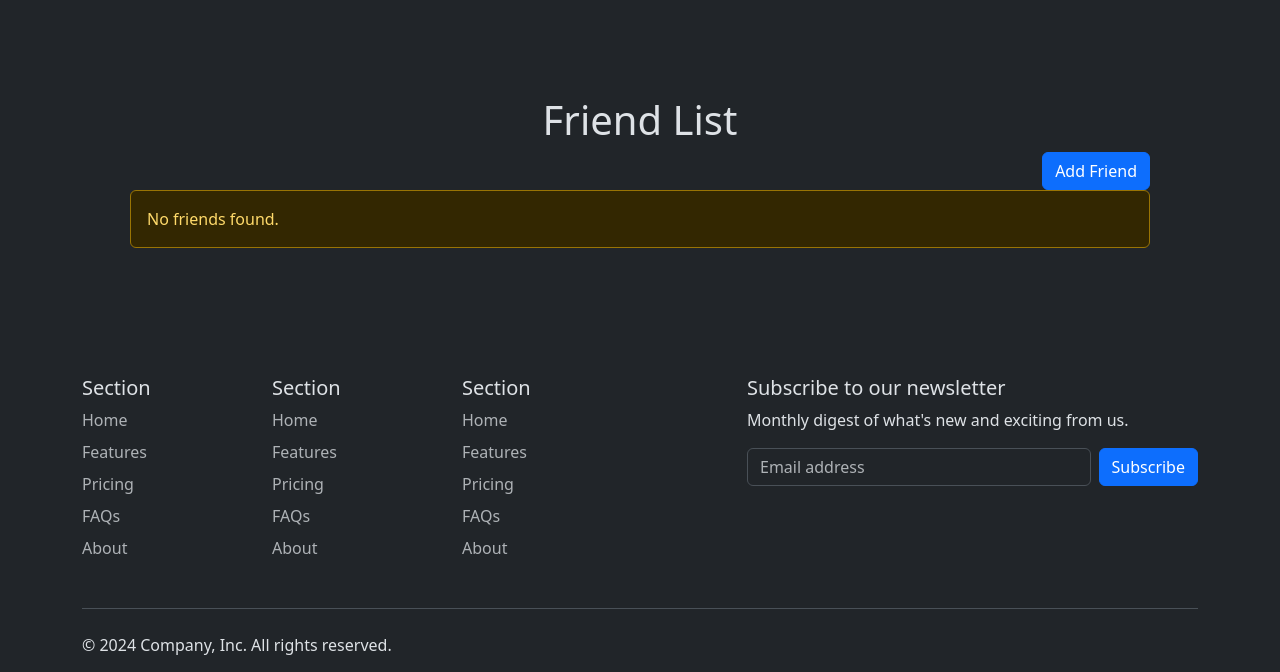
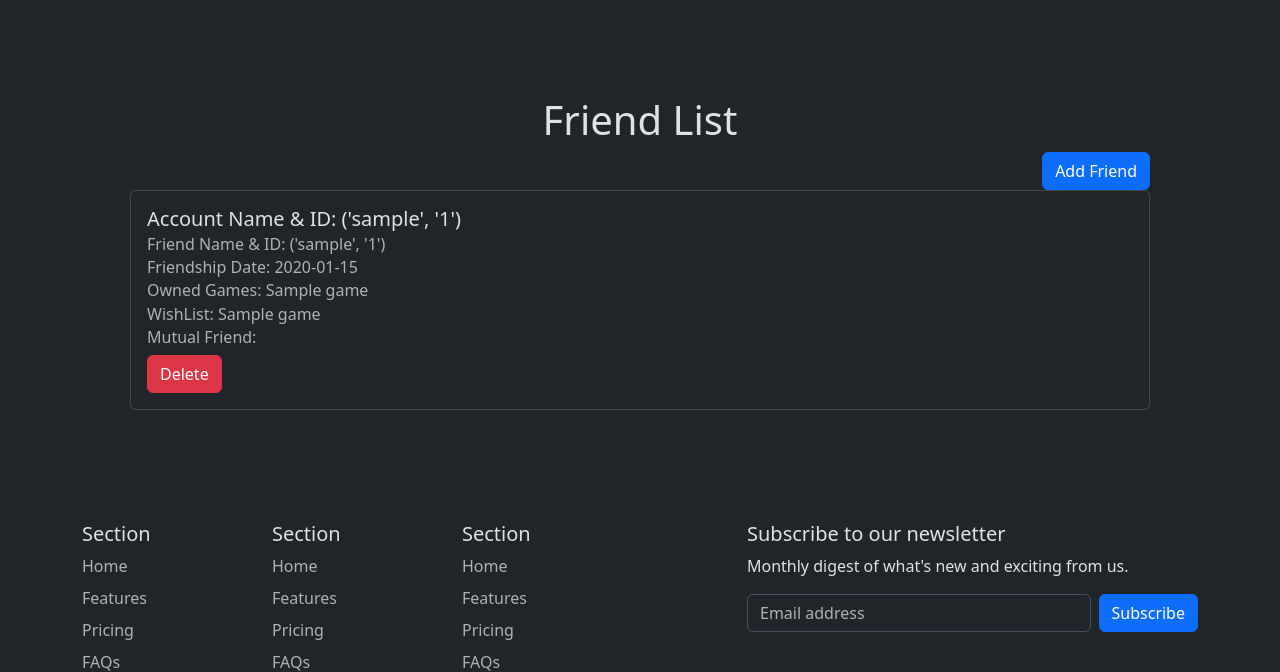
Before and after one commit to kxnjo/Fry, a Flask app: page /friendlist/view-friends in a window 1280 px wide. Shown: the part 76-748 px from the top of the page. Run offline with Flask 3, Linux system fonts and the light colour scheme; the visitor is signed in with stand-in values (Sample User, id 1); tables that the repository leaves empty hold one stand-in row (values such as "Sample post"); some libraries are stand-ins or nearby versions.

Commit message:
not done transferring to desktop hehe

```diff
--- a/routes/friend.py
+++ b/routes/friend.py
@@ -1,4 +1,4 @@
-from flask import Blueprint, render_template, request
+from flask import Blueprint, render_template, request, session
 import mysql.connector
 import config
 import datetime
@@ -21,20 +21,22 @@ def create_connection():
 @login_required
 def view_friends():
     conn = create_connection()
+    user_id=session["user_id"]
     if conn is None:
         return "Failed to connect to database"
     try:
         cur = conn.cursor()
-        user1_id = 'u2'
         cur.execute('''
             SELECT
-                f.user1_id, f.user2_id, f.friendship_date, u1.username , u2.username,
+                f.user1_id, f.user2_id, f.friendship_date, u1.username, u2.username,
                 IF(f.user1_id = %s,
                     GROUP_CONCAT(DISTINCT g2_wanted.title ORDER BY g2_wanted.title ASC),
-                    GROUP_CONCAT(DISTINCT g1_wanted.title ORDER BY g1_wanted.title ASC)),
+                    GROUP_CONCAT(DISTINCT g1_wanted.title ORDER BY g1_wanted.title ASC)
+                ) AS wanted_games,
                 IF(f.user1_id = %s,
                     GROUP_CONCAT(DISTINCT g2_owned.title ORDER BY g2_owned.title ASC),
-                    GROUP_CONCAT(DISTINCT g1_owned.title ORDER BY g1_owned.title ASC))
+                    GROUP_CONCAT(DISTINCT g1_owned.title ORDER BY g1_owned.title ASC)
+                ) AS owned_games
             FROM friend f
             JOIN user u1 ON f.user1_id = u1.user_id
             JOIN user u2 ON f.user2_id = u2.user_id
@@ -48,17 +50,35 @@ def view_friends():
             LEFT JOIN game g2_owned ON o2.game_id = g2_owned.game_id
             WHERE f.user1_id = %s OR f.user2_id = %s
             GROUP BY f.user1_id, f.user2_id, f.friendship_date, u1.username, u2.username;
-        ''', (user1_id, user1_id, user1_id, user1_id))
-        friend = cur.fetchall()
+        ''', (user_id, user_id, user_id, user_id))
+        friends = cur.fetchall()
 
         friend_list = []
-        for friend in friend:
-            if friend[0] == user1_id:
-                # If logged-in user is user1, friend is user2
-                friend_list.append((friend[0], friend[1], friend[2], friend[3], friend[4], friend[5], friend[6]))
-            else:
-                # If logged-in user is user2, friend is user1
-                friend_list.append((friend[1], friend[0], friend[2], friend[4], friend[3], friend[5], friend[6]))
+        for friend in friends:
+            # Determine friend ID and main user ID
+            friend_id = friend[1] if friend[0] == user_id else friend[0]
+            friend_data = (friend[0], friend[1], friend[2], friend[3], friend[4], friend[5], friend[6])
+
+            # Get mutual friends
+            cur.execute('''
+                SELECT GROUP_CONCAT(DISTINCT u.username ORDER BY u.username ASC)
+                FROM friend mf
+                JOIN user u ON (u.user_id = mf.user1_id OR u.user_id = mf.user2_id)
+                WHERE (
+                    (mf.user1_id = %s AND mf.user2_id IN (
+                        SELECT user2_id FROM friend WHERE user1_id = %s
+                    )) OR
+                    (mf.user2_id = %s AND mf.user1_id IN (
+                        SELECT user1_id FROM friend WHERE user2_id = %s
+                    ))
+                ) AND u.user_id NOT IN (%s, %s)
+            ''', (user_id, friend_id, user_id, friend_id, user_id, friend_id))
+
+            mutual_friends = cur.fetchone()
+            mutual_friends_list = mutual_friends[0] if mutual_friends and mutual_friends[0] else "None"
+
+            # Append friend data with mutual friends to friend_list
+            friend_list.append(friend_data + (mutual_friends_list,))
 
     except mysql.connector.Error as e:
         # Error handling
@@ -72,6 +92,7 @@ def view_friends():
 
     return render_template("friend/friend.html", friend=friend_list)
 
+
 @friendlist_bp.route("/add-friend", methods=["GET", "POST"])
 def add_friend():
     if request.method == "POST":
@@ -81,8 +102,8 @@ def add_friend():
         try:
             cur = conn.cursor()
 
-            # Get the user and game from the form
-            user1 = request.form["user"]
+            # Get the user and friend from the form
+            user1 = session["user_id"]
             user2 = request.form["friend"]
             date = datetime.datetime.today().strftime("%Y-%m-%d")
 
--- a/templates/friend/friend.html
+++ b/templates/friend/friend.html
@@ -17,6 +17,15 @@
                         <h6 class="card-subtitle mb-2 text-muted"> Friendship Date: {{ friend[2] }}</h6>
                         <h6 class="card-subtitle mb-2 text-muted"> Owned Games: {{ friend[6] }}</h6>
                         <h6 class="card-subtitle mb-2 text-muted"> WishList: {{ friend[5] }}</h6>
+                        <h6 class="card-subtitle mb-2 text-muted"> Mutual Friend:</h6>
+                        {% if friend[7] and friend[7] != "None" %}
+                        {% for mutual_friend in friend[7].split(',') %}
+                        <a href="{{ url_for('user_bp.dashboard', user=friend[7]) }}"
+                        class="text-decoration-none">
+                            {{ mutual_friend }}{% if not loop.last %}, {% endif %}
+                            </a>
+                        {% endfor %}
+                        {% endif %}
                         <form action="{{ url_for('friendlist_bp.delete_friend', user1_id=friend[0], user2_id=friend[1]) }}" method="POST" >
                             <input type="hidden" name="user1_id" value="{{ friend[0] }}">
                             <input type="hidden" name="user2_id" value="{{ friend[1] }}">
```
